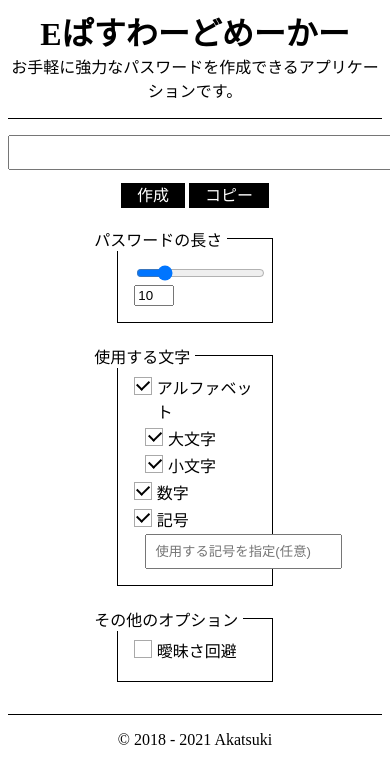
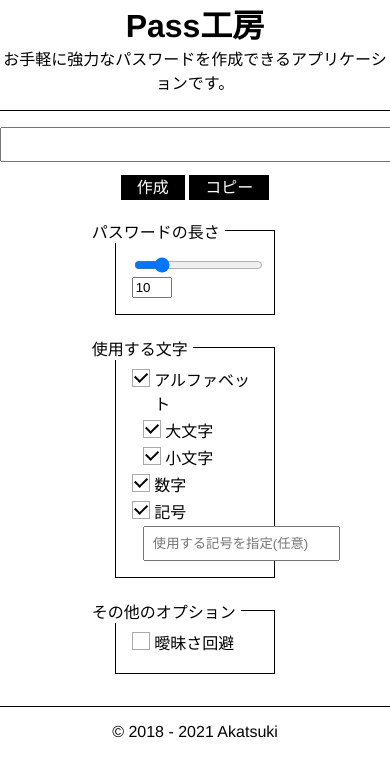
Before and after one commit to akatsu-ki/pass-koubou, a plain HTML site: page index.html in a window 390 px wide. Shown: the top 784 px of the page. Drawn offline with Linux system fonts and the light colour scheme.

Commit message:
Change index.html, pc.css, phone.css

```diff
--- a/index.html
+++ b/index.html
@@ -6,7 +6,7 @@
     <meta charset="UTF-8">
     <!-- <link rel = "stylesheet" href = "index.css"> -->
     <meta name="viewport" content="width = device-width, initial-scale = 1">
-    <title>Eぱすわーどめーかー -お手軽に強力なパスワード！-</title>
+    <title>Pass工房 -お手軽に強力なパスワード！-</title>
     <script src="head.js"></script>
     <script>
         var link = document.createElement("link");
@@ -28,7 +28,7 @@
     </noscript>
 
     <header>
-        <h1 id="appName">Eぱすわーどめーかー</h1>
+        <h1 id="appName">Pass工房</h1>
         <p id="appDescription">お手軽に強力なパスワードを作成できるアプリケーションです。</p>
     </header>
 
--- a/pc.css
+++ b/pc.css
@@ -1,3 +1,8 @@
+body {
+    font-family: "Helvetica Neue", "Helvetica", "Hiragino Sans", "Hiragino Kaku Gothic ProN", "Arial", "Yu Gothic", "Meiryo", sans-serif;
+    margin: 0;
+}
+
 /*************************************************************************************************************************************************
 header
 *************************************************************************************************************************************************/
--- a/phone.css
+++ b/phone.css
@@ -1,3 +1,8 @@
+body {
+    font-family: "Helvetica Neue", "Helvetica", "Hiragino Sans", "Hiragino Kaku Gothic ProN", "Arial", "Yu Gothic", "Meiryo", sans-serif;
+    margin: 0;
+}
+
 /*************************************************************************************************************************************************
 header
 *************************************************************************************************************************************************/
@@ -96,7 +101,7 @@ main {
 
 #passwordLengthInput {
     vertical-align: top;
-    width: 32px;
+    width: 22.4px;
 }
 
 #passwordLengthSlide {
```
